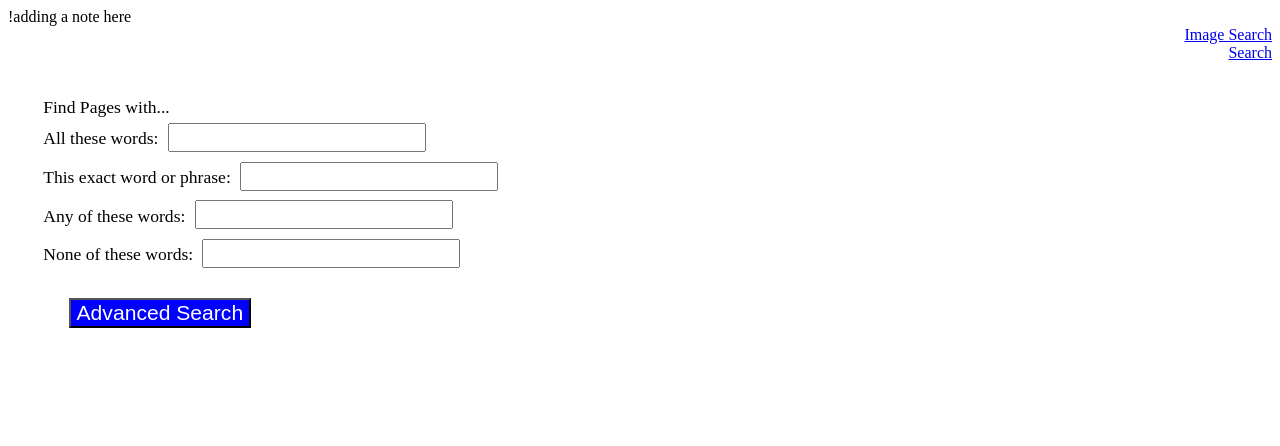
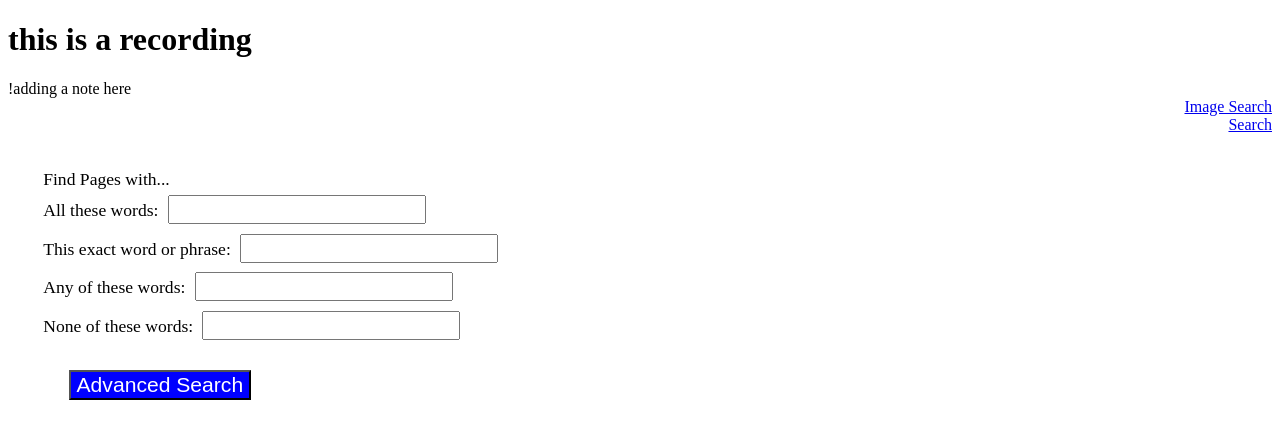
Before and after one commit to hillyarb/blob-web50-projects-2020-x-search, a plain HTML site: page hello.html in a window 1280 px wide. Drawn offline with Linux system fonts and the light colour scheme.

Commit message:
updating
I have added a message

```diff
--- a/hello.html
+++ b/hello.html
@@ -1,5 +1,6 @@
 <!DOCTYPE html>
 <html lang="en">
+    <h1>this is a recording</h1>
     <head>
         <title>Advanced Search</title>
         <meta name="viewport" content="width=device-width, initial-scale=1">
```
